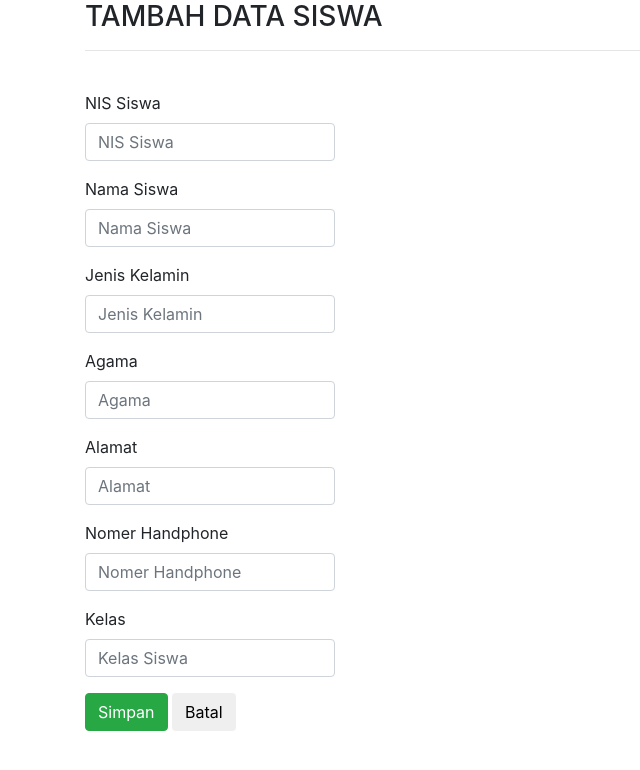
After one commit to fata97/rpl, a PHP site: page /Admin/tambah_data_siswa.php in a window 1280 px wide. The commit adds this page. Shown: the top 770 px of the page, without its empty margins (0-640 px from the left). Run offline with PHP 8.4, Linux system fonts and the light colour scheme.

Commit message:
tambah data siswa dan guru

```diff
--- /dev/null
+++ b/Admin/tambah_data_siswa.php
@@ -0,0 +1,47 @@
+<!DOCTYPE html>
+<html>
+<head>
+	<title></title>
+	<link href="vendor/bootstrap/css/bootstrap.min.css" rel="stylesheet">
+</head>
+<body>
+	<div class="container">
+  	<h3>TAMBAH DATA SISWA</h3>
+  	<hr>
+  		<br>
+	<form action="proses-tambah-pakaian.php" method="POST" >
+        <div class="form-group">
+          <label>NIS Siswa</label>
+          <input type="text" class="form-control" name="NIS" placeholder="NIS Siswa" style="width: 250px" >
+        </div>
+        <div class="form-group">
+          <label>Nama Siswa</label>
+          <input type="text" class="form-control" name="nama_siswa" placeholder="Nama Siswa" style="width: 250px" >
+        </div>
+        <div class="form-group">
+          <label>Jenis Kelamin</label>
+          <input type="text" class="form-control" name="Jenis_Pakaian" placeholder="Jenis Kelamin" style="width: 250px" >
+        </div>
+        <div class="form-group">
+          <label>Agama</label>
+          <input type="text" class="form-control" name="Agama" placeholder="Agama" style="width: 250px" >
+        </div>
+        <div class="form-group">
+          <label>Alamat</label>
+          <input type="text" class="form-control" name="Alamat" placeholder="Alamat" style="width: 250px" >
+        </div>
+        <div class="form-group">
+          <label>Nomer Handphone</label>
+          <input type="text" class="form-control" name="No_HP" placeholder="Nomer Handphone" style="width: 250px" >
+        </div>
+        <div class="form-group">
+          <label>Kelas</label>
+          <input type="text" class="form-control" name="kelas" placeholder="Kelas Siswa" style="width: 250px" >
+        </div>
+
+      <input type="submit" name="submit" value="Simpan" class="btn btn-success">
+      <a href="data_siswa.php"><input type="button" class="btn btn-default" value="Batal" ></a>
+      </form>
+</div>
+</body>
+</html>
```
Also changed, not shown: Admin/tambah_data_guru.php (added, +39 -0 lines), table_guru.php (+8 -0 lines), table_siswa.php (+15 -0 lines).
